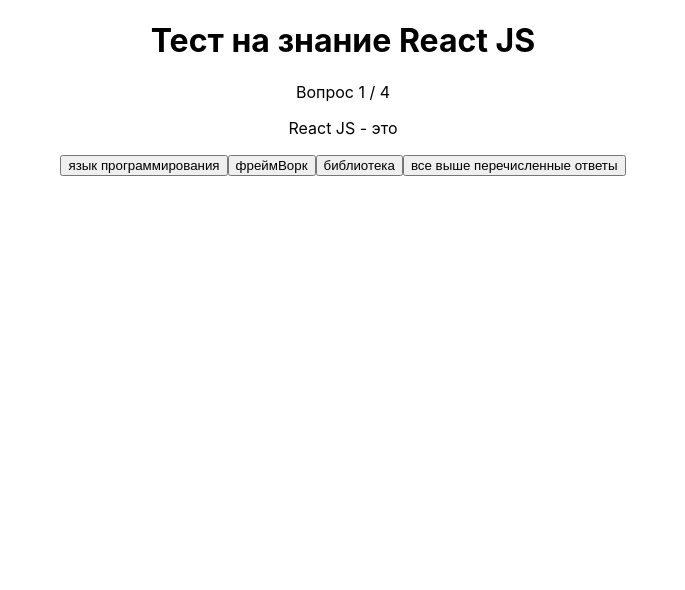
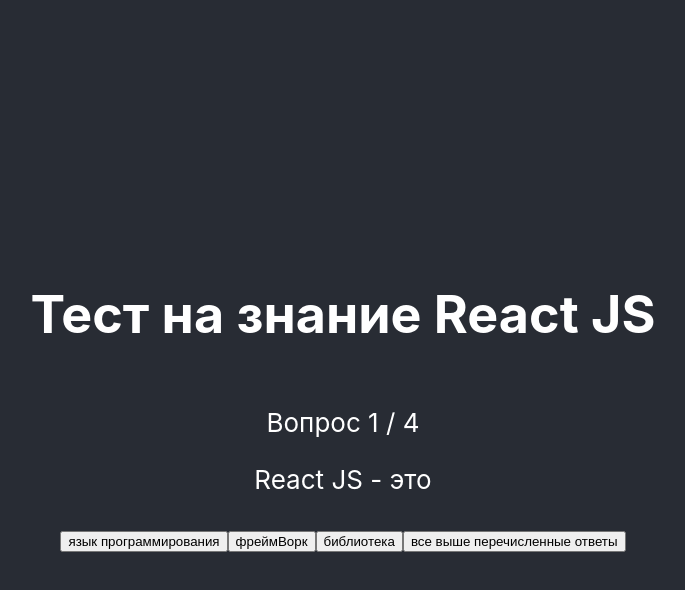
Before and after one commit to AndreyKhailov/quiz-react, a React (Create React App) app: page / in a window 1280 px wide. Shown: the top 590 px of the page, without its empty margins (297-982 px from the left). Built offline with nearby package versions, Linux system fonts and the light colour scheme.

Commit message:
скорректированны css стили в style.module.css

```diff
--- a/src/component/details/details.jsx
+++ b/src/component/details/details.jsx
@@ -1,5 +1,5 @@
 import React from 'react';
-import './details.module.css'
+import s from './details.module.css'
 
 function Details({
 
@@ -16,10 +16,10 @@
   };
 
   return (
-    <section className="details">
-      <table className="details__table">
-        <caption className="details__table-title">Результат теста</caption>
-        <thead className="details__table-head">
+    <section className={s.details}>
+      <table className={s.table}>
+        <caption className={s.table__title}>Результат теста</caption>
+        <thead className={s.table__head}>
           <tr>
             <th>№</th>
             <th>Вопрос</th>
@@ -27,7 +27,7 @@
             <th>Правильный ответ</th>
           </tr>
         </thead>
-        <tbody className="details__table-body">
+        <tbody className={s.table__body}>
           <td>
             {
               questionsBase.map((index) => (
@@ -53,9 +53,9 @@
             }
           </td>
         </tbody>
-        <tfoot className="details__table-footer">
+        <tfoot className={s.table__footer}>
           <p>Правильных ответов: {score} / {questionsBase.length}</p>
-          <button className="details__back-btn"
+          <button className={s.btn__back}
                   onClick={() => handleToBack()}
           >
             Назад
--- a/src/component/main/main.jsx
+++ b/src/component/main/main.jsx
@@ -1,5 +1,5 @@
 import React from 'react';
-import './main.module.css';
+import s from './main.module.css';
 
 
 function Main({
@@ -26,18 +26,18 @@
     }
 
     return (
-        <main className="main">
+        <main className={s.main}>
           <h1>Тест на знание React JS</h1>
-          <section className="question">
-            <p className="question__num">Вопрос {currentQuestion + 1} / {questionsBase.length}</p>
-            <p className="question__text">{ questionsBase[currentQuestion].questionText }</p>
+          <section className={s.question}>
+            <p className={s.question__num}>Вопрос {currentQuestion + 1} / {questionsBase.length}</p>
+            <p className={s.question__text}>{ questionsBase[currentQuestion].questionText }</p>
           </section>
-          <section className="answer__options">
+          <section className={s.answer__options}>
             {
               questionsBase[currentQuestion].answersOption.map((item, index) => (
                 <button
                   key={index}
-                  className="answer__options-btn"
+                  className={s.answer__btn}
                   onClick={ (e) => handleAnswer(e, item) }
                 >
                   {item.answerText}
--- a/src/component/showScore/showScore.jsx
+++ b/src/component/showScore/showScore.jsx
@@ -1,5 +1,5 @@
 import React, { useState } from 'react';
-import './showScore.module.css'
+import s from './showScore.module.css'
 import Details from '../details/details'
 
 
@@ -24,14 +24,14 @@
             {
                 !isShowDetails
                 ?
-                    <section className="score">
+                    <section className={s.score}>
                         <span>Правильных ответов {score} / {questionsBase.length}</span>
-                        <button className="score__details-btn"
+                        <button className={s.details__btn}
                                 onClick={() => handleDetails()}
                         >
                             Подробнее
                         </button>
-                        <button className="score__restart-btn"
+                        <button className={s.restart__btn}
                                 onClick={() => handleRestart()}
                         >
                             Начать заново
```
